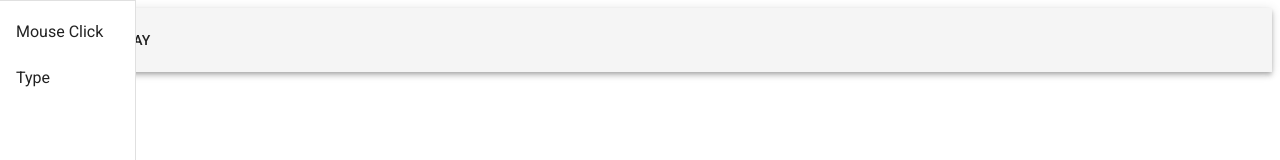
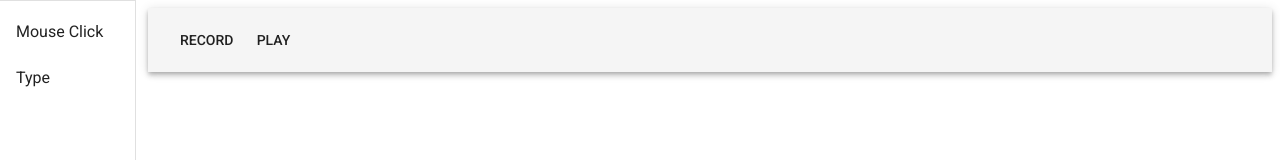
Before and after one commit to shreyasparbat/autobot, a React (Create React App) app: page / in a window 1280 px wide. Shown: the top 160 px of the page. Built offline with nearby package versions, Linux system fonts and the light colour scheme.

Commit message:
file loading responsibility shifted entirely to python (controllers will be written in python)

```diff
--- a/src/components/App.js
+++ b/src/components/App.js
@@ -6,18 +6,21 @@ import ActivitiesPane from './ActivitiesPane'
 import AppTopBar from './AppTopBar'
 
 // CSS import
-
+import './css/App.css'
 
 // Define App component
 export default class App extends React.Component {
+    // TODO: Get botName from previous window
+    botName = 'test'
+
     render() {
         return (
             <div className={'ui root'}>
-                <div className={'ui activitiesPane'}>
+                <div className={'ui activities-pane'}>
                     <ActivitiesPane />
                 </div>
-                <div className={'ui appTopBar'}>
-                    <AppTopBar />
+                <div className={'ui app-top-bar'}>
+                    <AppTopBar botName={this.botName} />
                 </div>
             </div>
         )
--- a/src/components/AppTopBar.js
+++ b/src/components/AppTopBar.js
@@ -3,6 +3,9 @@ import React from 'react'
 import AppBar from '@material-ui/core/AppBar'
 import Toolbar from '@material-ui/core/Toolbar'
 import Button from '@material-ui/core/Button'
+
+// Custom imports
+import { invokeRecorder, invokePlayer } from '../pyAutomation/automator'
 
 export default class AppTopBar extends React.Component {
     render() {
@@ -10,8 +13,18 @@ export default class AppTopBar extends React.Component {
             <div>
                 <AppBar position="static" color="default">
                     <Toolbar>
-                        <Button color="inherit">Record</Button>
-                        <Button color="inherit">Play</Button>
+                        <Button
+                            color="inherit"
+                            onClick={() => invokeRecorder(this.props.botName)}
+                        >
+                            Record
+                        </Button>
+                        <Button
+                            color="inherit"
+                            onClick={() => invokePlayer(this.props.botName)}
+                        >
+                            Play
+                        </Button>
                     </Toolbar>
                 </AppBar>
             </div>
--- a/src/components/css/App.css
+++ b/src/components/css/App.css
@@ -0,0 +1,4 @@
+.app-top-bar {
+    width: calc(100% - 140px);
+    margin-left: 140px;
+}
--- a/src/pyAutomation/automator.js
+++ b/src/pyAutomation/automator.js
@@ -1,49 +1,51 @@
 // Library imports
 const { PythonShell } = require('python-shell')
 const path = require('path')
-const Store = require('electron-store')
-const fs = require('fs')
+// const Store = require('electron-store')
+// const fs = require('fs')
 
 /**
  * Get botFilePath from botName
  */
-const getBotFilePath = (botName) => {
-    // Get bot path from electron-store
-    const store = new Store()
-    let botFilePath = store.get(botName)
-
-    // If newly created bot (doesn't exist in electron-store)
-    if (!botFilePath) {
-        // Create bot file path
-        botFilePath = path.join(process.env.APPDATA, botName + '.json')
-
-        // Create default (empty) bot
-        const bot = {
-            variables: [],
-            events: []
-        }
-
-        // Stringify bot and save it
-        fs.writeFileSync(botFilePath, JSON.stringify(bot, null, 2))
-
-        // Save  botFilePath in electron-store
-        store.set(botName, botFilePath)
-    }
-}
+// const getBotFilePath = (botName) => {
+//     // Get bot path from electron-store
+//     const store = new Store()
+//     let botFilePath = store.get(botName)
+//
+//     // If newly created bot (doesn't exist in electron-store)
+//     if (!botFilePath) {
+//         // Create bot file path
+//         botFilePath = path.join(process.env.APPDATA, botName + '.json')
+//
+//         // Create default (empty) bot
+//         const bot = {
+//             variables: [],
+//             events: []
+//         }
+//
+//         // Stringify bot and save it
+//         fs.writeFileSync(botFilePath, JSON.stringify(bot, null, 2))
+//
+//         // Save  botFilePath in electron-store
+//         store.set(botName, botFilePath)
+//     }
+//
+//     return botFilePath
+// }
 
 /**
  * Record peripheral input events and save in readable format
  */
 const invokeRecorder = async (botName) => {
     // Get botFilePath
-    const botFilePath = getBotFilePath(botName)
+    // const botFilePath = getBotFilePath(botName)
 
     // Run recorder.py
     const options = {
         mode: 'text',
         pythonPath: path.join(__dirname, 'venv', 'Scripts', 'python.exe'),
         scriptPath: __dirname,
-        args: [botFilePath]
+        args: [botName]
     }
     PythonShell.run('recorder.py', options, (err) => {
         // Throw err if err
@@ -57,14 +59,14 @@ const invokeRecorder = async (botName) => {
  */
 const invokePlayer = async (botName) => {
     // Get botFilePath
-    const botFilePath = getBotFilePath(botName)
+    // const botFilePath = getBotFilePath(botName)
 
     // Run player.py
     const options = {
         mode: 'text',
         pythonPath: path.join(__dirname, 'venv', 'Scripts', 'python.exe'),
         scriptPath: __dirname,
-        args: [botFilePath]
+        args: [botName]
     }
     PythonShell.run('player.py', options, (err) => {
         // Throw err if err
@@ -79,7 +81,7 @@ const loadSteps = async (botName) => {
 }
 
 // Export
-module.exports = {
+export {
     invokeRecorder,
     invokePlayer,
 }
```
Also changed, not shown: 2 other files (tests, documents, lock files or other folders).
